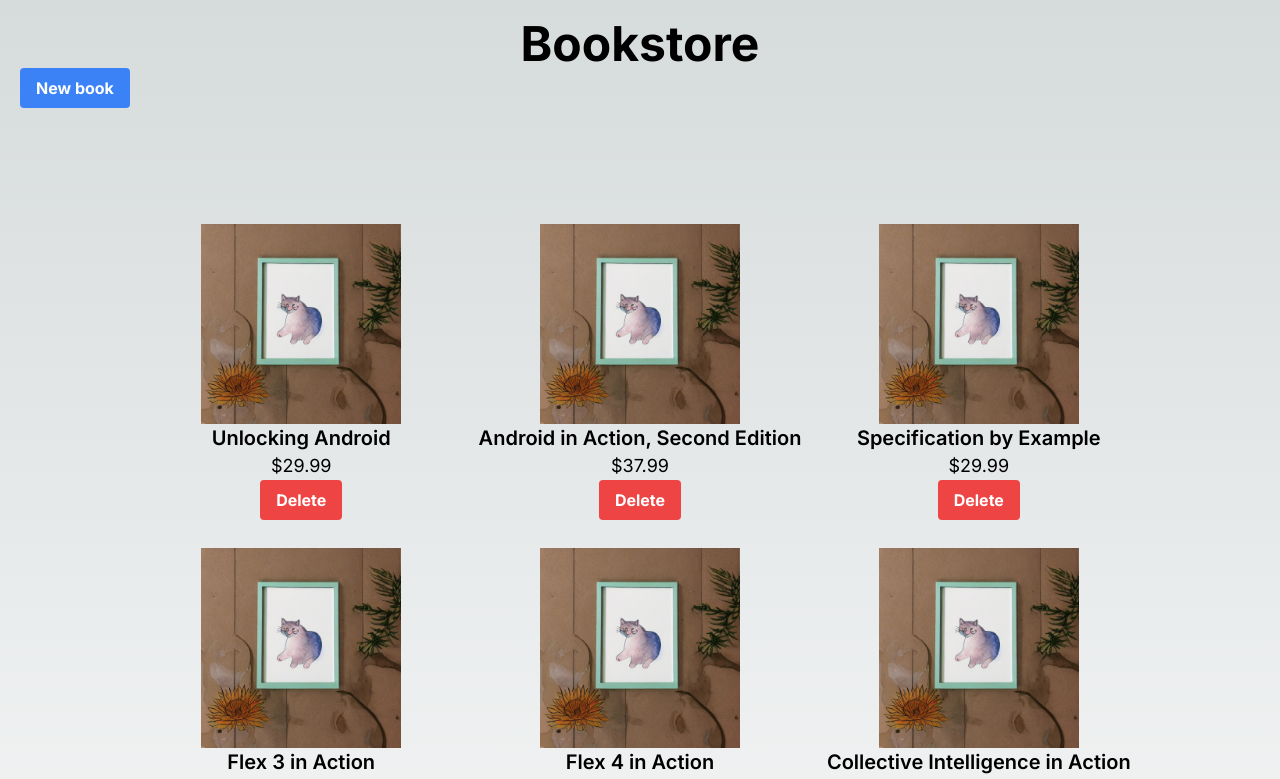
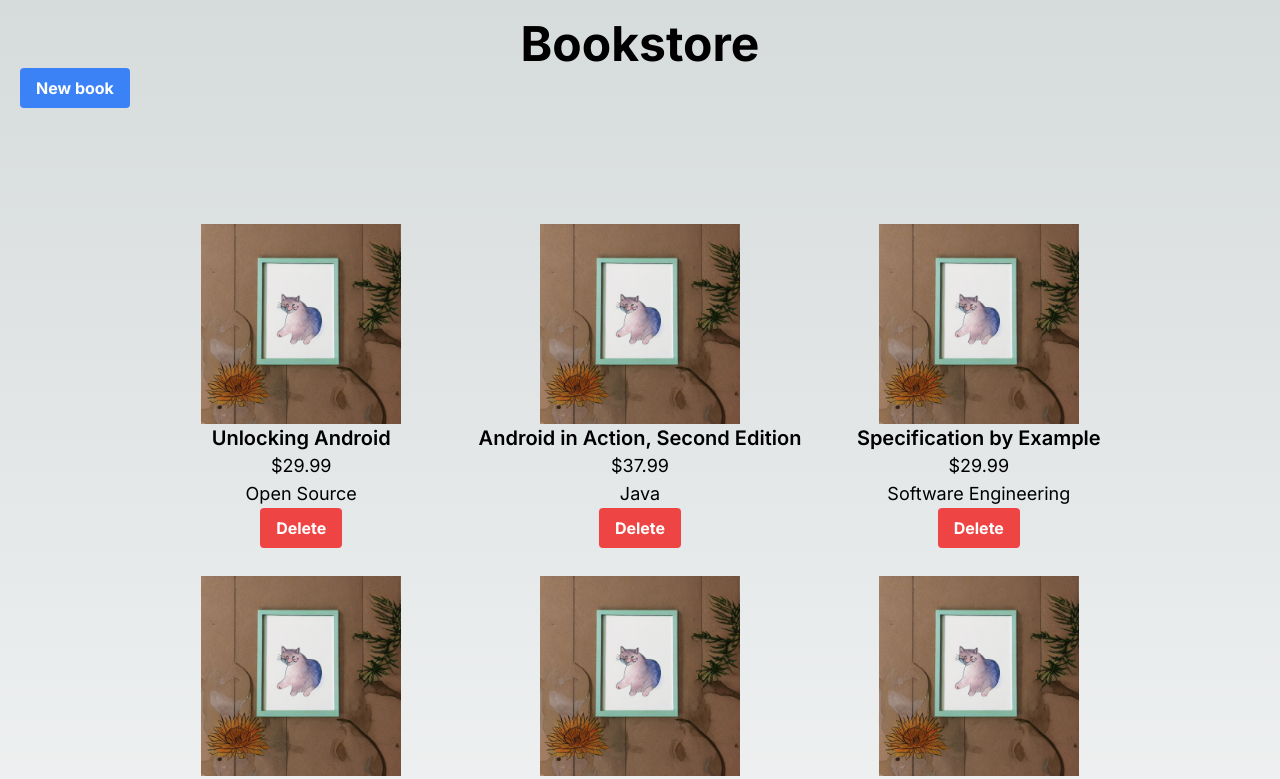
Before and after one commit to chienwchou/bookstore, a Next.js app: page / in a window 1280 px wide. Shown: the top 779 px of the page. Built offline with nearby package versions, Linux system fonts and the light colour scheme.

Commit message:
program form for adding and editing books

```diff
--- a/app/components/bookForm/bookForm.tsx
+++ b/app/components/bookForm/bookForm.tsx
@@ -1,16 +1,70 @@
+"use client";
+import { useAppSelector } from "@/lib/store";
+import { useSearchParams } from "next/navigation";
 import "./bookForm.css";
+import { useEffect, useState } from "react";
+import Link from "next/link";
 
-export default function BookForm() {
+export default function BookForm({pathname, ...props}) {
+  const searchParams = useSearchParams();
+  const action = searchParams.get("action");
+  const id = searchParams.get("id");
+  const booksData = useAppSelector((state) => {
+    return state.bookReducer.booksData
+  });
+  const [bookData, setBookData] = useState({
+    title: "",
+    price: "",
+    category: "",
+    description: "",
+  } as any);
+
+  useEffect(() => {
+    if(action === "edit" && id) {
+      const book = booksData.books.find((book) =>
+        {
+          return book._id.toString() === id
+        });
+
+        if(book) {
+          setBookData(book);
+        }
+    }
+ },[booksData, action, id])
+
+  const handleChange = (event) => {
+    setBookData({
+        ...bookData,
+        [event.target.name]: event.target.value
+    })
+  };
+
+  const handleSubmit = (event) => {
+    event.preventDefault();
+    console.log(bookData);
+  };
+
+  let header = "Add a new book";
+  switch (action) {
+    case "edit":
+      header = "Edit the book";
+      break;
+    default:
+  }
+
   return (
     <div className="m-5">
-      <h1 className="text-2xl font-semibold mb-5">Add a new book</h1>
-      <form className="flex flex-col gap-2">
+      <h1 className="text-2xl font-semibold mb-5">{header}</h1>
+      <form className="flex flex-col gap-2" onSubmit={handleSubmit}>
         <label className="flex flex-col">
           <span className="font-semibold mb-2">Title:</span>
           <input
             className="w-full p-2 text-gray-900 border border-gray-300 rounded-lg"
             type="text"
             name="title"
+            placeholder="Title"
+            value={bookData.title}
+            onChange={handleChange}
           />
         </label>
         <label className="flex flex-col">
@@ -19,6 +73,9 @@ export default function BookForm() {
             className="w-full p-2 text-gray-900 border border-gray-300 rounded-lg"
             type="number"
             name="price"
+            placeholder="Price"
+            value={bookData.price}
+            onChange={handleChange}
           />
         </label>
         <label className="flex flex-col">
@@ -27,6 +84,9 @@ export default function BookForm() {
             className="w-full p-2 text-gray-900 border border-gray-300 rounded-lg"
             type="text"
             name="category"
+            placeholder="Category"
+            value={bookData.category}
+            onChange={handleChange}
           />
         </label>
         <label className="flex flex-col">
@@ -34,8 +94,19 @@ export default function BookForm() {
           <textarea
             className="w-full p-2 text-gray-900 border border-gray-300 rounded-lg"
             name="description"
+            placeholder="Description"
+            value={bookData.description}
+            onChange={handleChange}
           />
         </label>
+        <div className="flex flex-row w-full justify-around">
+                        <button className="bg-blue-500 hover:bg-blue-700 text-white font-bold py-2 px-4 rounded">
+                          Add
+                        </button>
+                        <Link href={pathname}>
+                            <button type="button" className="bg-red-500 hover:bg-red-700 text-white font-bold py-2 px-4 rounded">Close</button>
+                        </Link>
+                        </div>
       </form>
     </div>
   );
--- a/app/components/layouts/CustomModal.tsx
+++ b/app/components/layouts/CustomModal.tsx
@@ -1,11 +1,11 @@
 "use client";
 import {useSearchParams, usePathname} from "next/navigation";
-import Link from "next/link";
 import BookForm from "../bookForm/bookForm";
 
 function Modal() {
   const searchParams = useSearchParams();
   const modal = searchParams.get("modal");
+
   const pathname = usePathname();
 
   return (
@@ -15,15 +15,7 @@ function Modal() {
                 className="fixed left-0 top-0 w-full h-full bg-black bg-opacity-50 z-50 overflow-auto backdrop-blur flex justify-center items-center">
                 <div className="bg-white m-auto p-8 rounded">
                     <div className="flex flex-col items-center">
-                        <BookForm />
-                        <div className="flex flex-row w-full justify-around">
-                        <button className="bg-blue-500 hover:bg-blue-700 text-white font-bold py-2 px-4 rounded">
-                          Add
-                        </button>
-                        <Link href={pathname}>
-                            <button type="button" className="bg-red-500 hover:bg-red-700 text-white font-bold py-2 px-4 rounded">Close</button>
-                        </Link>
-                        </div>
+                        <BookForm pathname={pathname}/>
                     </div>
                 </div>
             </dialog>
--- a/app/page.tsx
+++ b/app/page.tsx
@@ -1,11 +1,14 @@
+"use client"
+
 import Image from "next/image";
 import Link from "next/link";
-
-import booksData from "../books-data.json";
-import BookForm from "../app/components/bookForm/bookForm";
-
+import { useAppSelector } from "@/lib/store";
 
 export default function Home() {
+  const booksData = useAppSelector((state) => {
+    return state.bookReducer.booksData
+  });
+
   return (
     <>
     <main>
@@ -24,13 +27,19 @@ export default function Home() {
       <ul className="grid grid-cols-3 gap-4">
         {booksData['books'].map((book) => (
           <li key={book._id} className="flex flex-col items-center mb-3">
-            <Image src="/book.png" quality={75} alt={book.title} width={200} height={300} />
-            <h2 className="text-xl font-semibold">{book.title}</h2>
-            <p className="text-lg">${book.price}</p>
-            <p className="text-lg">{book.categories}</p>
-            <button className="bg-red-500 hover:bg-red-700 text-white font-bold py-2 px-4 rounded">
-          Delete
-        </button>
+            <div>
+              <Link className="flex flex-col items-center" href={"?modal=true&action=edit&id="+book._id}>
+                <Image src="/book.png" quality={75} alt={book.title} width={200} height={300} />
+                <h2 className="text-xl font-semibold text-center">{book.title}</h2>
+                <p className="text-lg text-center">${book.price}</p>
+                <p className="text-lg text-center">{book.category}</p>
+              </Link>
+            </div>
+            <Link href={"?modal=true&action=delete&id="+book._id}>
+              <button className="bg-red-500 hover:bg-red-700 text-white font-bold py-2 px-4 rounded">
+                  Delete
+              </button>
+            </Link>
           </li>
         ))}
       </ul>
```
